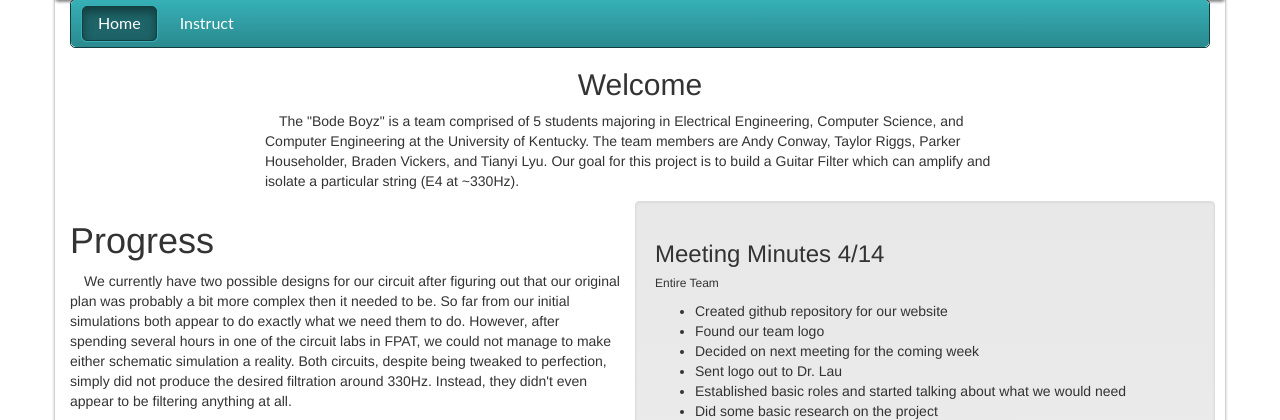
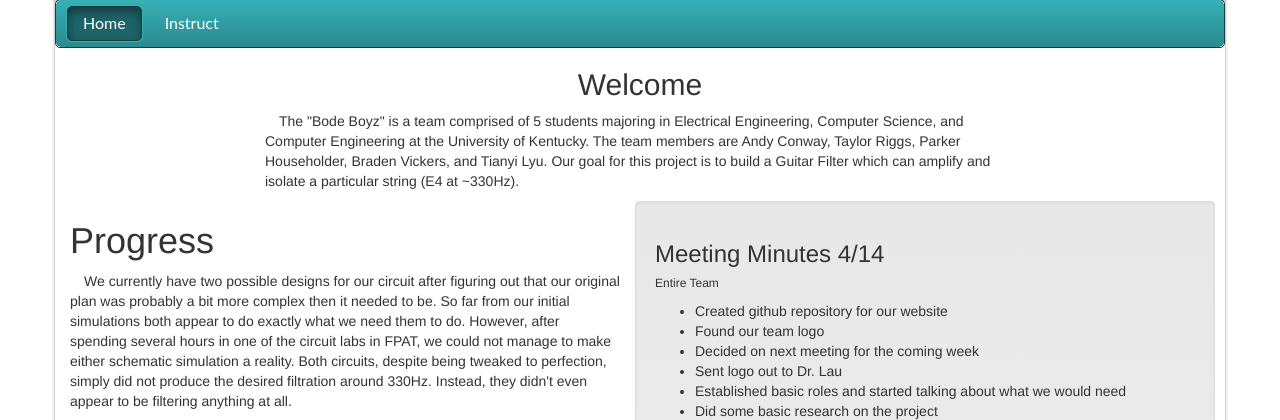
Before and after one commit to ParkerH96/Bode-Boyz, a PHP site: page / in a window 1280 px wide. Shown: the part 141-561 px from the top of the page. Run offline with PHP 8.4, Linux system fonts and the light colour scheme.

Commit message:
Fixed style and structure issues

```diff
--- a/css/main.css
+++ b/css/main.css
@@ -27,79 +27,51 @@
 
 #cssmenu ul,#cssmenu li,#cssmenu a {
 	list-style: none;
-
   margin: 0;
-
   padding: 0;
-
   border: 0;
-
   line-height: 1;
-
   font-family: 'Lato', sans-serif;
 }
 
 
 #cssmenu {
   border: 1px solid #133e40;
-
   -webkit-border-radius: 5px;
-
   -moz-border-radius: 5px;
-
   -ms-border-radius: 5px;
-
   -o-border-radius: 5px;
-
   border-radius: 5px;
-
-	width: auto;
 }
 
 
 #cssmenu ul {
   zoom: 1;
-
   background: #36b0b6;
-
   background: -moz-linear-gradient(top, #36b0b6 0%, #2a8a8f 100%);
-
   background: -webkit-gradient(linear, left top, left bottom, color-stop(0%, #36b0b6), color-stop(100%, #2a8a8f));
-
   background: -webkit-linear-gradient(top, #36b0b6 0%, #2a8a8f 100%);
-
   background: -o-linear-gradient(top, #36b0b6 0%, #2a8a8f 100%);
-
   background: -ms-linear-gradient(top, #36b0b6 0%, #2a8a8f 100%);
-
   background: linear-gradient(top, #36b0b6 0%, #2a8a8f 100%);
-
   filter: progid:DXImageTransform.Microsoft.gradient(startColorstr='@top-color', endColorstr='@bottom-color', GradientType=0);
-
   padding: 5px 10px;
-
   -webkit-border-radius: 5px;
-
   -moz-border-radius: 5px;
-
   -ms-border-radius: 5px;
-
   -o-border-radius: 5px;
-
   border-radius: 5px;
 }
 
 
 #cssmenu ul:before {
   content: '';
-
   display: block;
 }
 
 
 #cssmenu ul:after {
   content: '';
-
   display: table;
   clear: both;
 }
@@ -107,113 +79,71 @@
 
 #cssmenu li {
   float: left;
-
   margin: 0 5px 0 0;
-
   border: 1px solid transparent;
 }
 
 
 #cssmenu li a {
   -webkit-border-radius: 5px;
-
   -moz-border-radius: 5px;
-
   -ms-border-radius: 5px;
-
   -o-border-radius: 5px;
-
   border-radius: 5px;
-
   padding: 8px 15px 9px 15px;
-
   display: block;
-
   text-decoration: none;
-
   color: #ffffff;
-
   border: 1px solid transparent;
-
   font-size: 16px;
 }
 
 
 #cssmenu li.active {
   -webkit-border-radius: 5px;
-
   -moz-border-radius: 5px;
-
   -ms-border-radius: 5px;
-
   -o-border-radius: 5px;
-
   border-radius: 5px;
-
   border: 1px solid #36b0b6;
 }
 
 
 #cssmenu li.active a {
   -webkit-border-radius: 5px;
-
   -moz-border-radius: 5px;
-
   -ms-border-radius: 5px;
-
   -o-border-radius: 5px;
-
   border-radius: 5px;
-
   display: block;
-
   background: #1e6468;
-
   border: 1px solid #133e40;
-
   -moz-box-shadow: inset 0 5px 10px #133e40;
-
   -webkit-box-shadow: inset 0 5px 10px #133e40;
-
   box-shadow: inset 0 5px 10px #133e40;
 }
 
 
 #cssmenu li:hover {
   -webkit-border-radius: 5px;
-
   -moz-border-radius: 5px;
-
   -ms-border-radius: 5px;
-
   -o-border-radius: 5px;
-
   border-radius: 5px;
-
   border: 1px solid #36b0b6;
 }
 
 
 #cssmenu li:hover a {
   -webkit-border-radius: 5px;
-
   -moz-border-radius: 5px;
-
   -ms-border-radius: 5px;
-
   -o-border-radius: 5px;
-
   border-radius: 5px;
-
   display: block;
-
   background: #1e6468;
-
   border: 1px solid #133e40;
-
   -moz-box-shadow: inset 0 5px 10px #133e40;
-
   -webkit-box-shadow: inset 0 5px 10px #133e40;
-
   box-shadow: inset 0 5px 10px #133e40;
 }
--- a/index.html
+++ b/index.html
@@ -24,15 +24,13 @@
           <h1>EE221 Guitar Filter Project</h1>
           <h3>Bode Boyz Team Page</h3>
         </div>
-    </div>
-
-      <div id="cssmenu">
-      <ul>
-      <li class="active"><a href="index.html">Home</a></li>
-      <li><a href="instruct.html">Instruct</a></li>
-      </ul>
       </div>
-
+      <div id="cssmenu" class="row">
+        <ul>
+          <li class="active"><a href="index.html">Home</a></li>
+          <li><a href="instruct.html">Instruct</a></li>
+        </ul>
+      </div>
       <div class="row page-summary">
         <div class="col-md-2"></div>
         <div class="col-md-8 col-xs-12">
```
Also changed, not shown: instruct.html (+5 -5 lines). Lines whose indentation alone changed are shown as unchanged.
